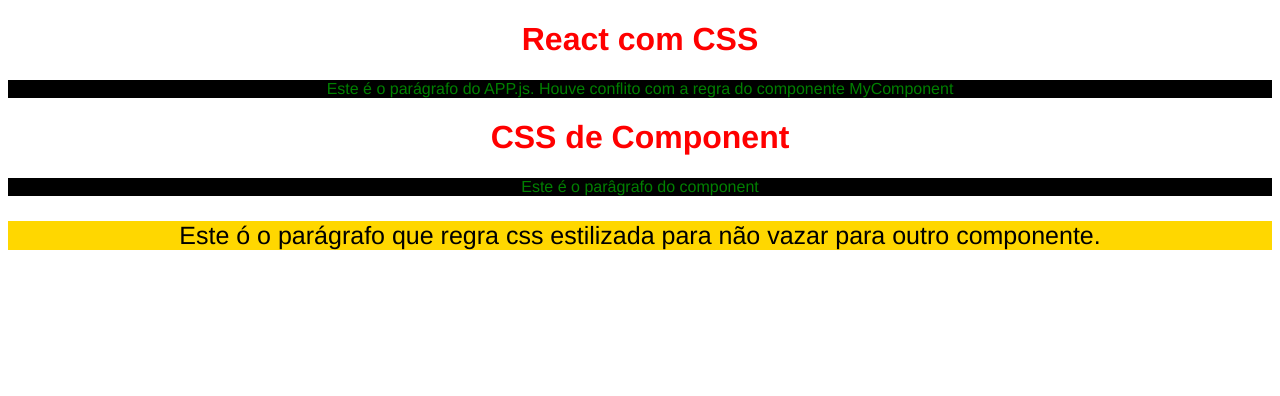
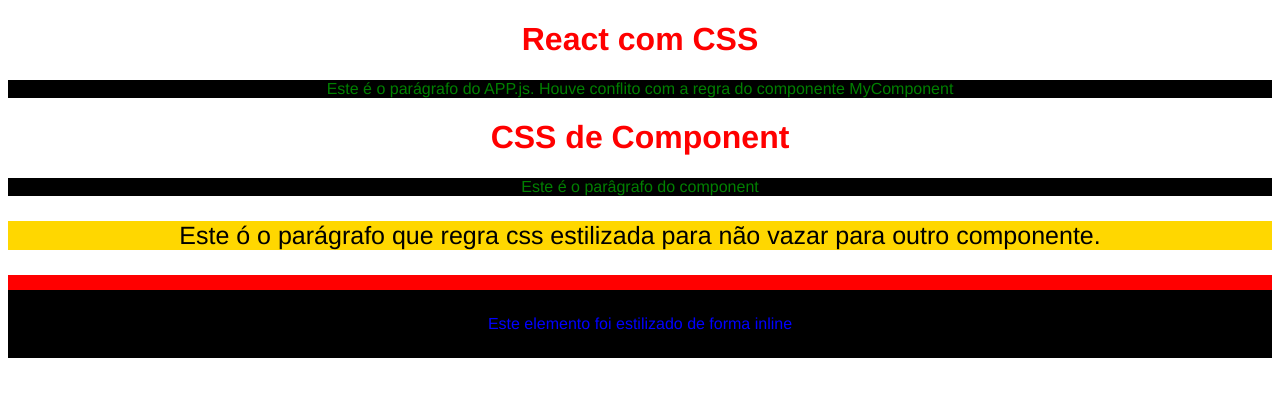
Before and after one commit to xanderifer1974/curso-react-do-zero-a-maestria-reactEcss, a React (Create React App) app: page / in a window 1280 px wide. Shown: the top 396 px of the page. Built offline with nearby package versions, Linux system fonts and the light colour scheme.

Commit message:
CSS inline

```diff
--- a/src/App.js
+++ b/src/App.js
@@ -10,6 +10,10 @@
       <p>Este é o parágrafo do APP.js. Houve conflito com a regra do componente MyComponent</p>
       {/* CSS de componente */}
       <MyComponent/>
+
+      {/*Inline CSS
+      Este tipo de regra precisa ser evitado, mais para nivel de conhecimento foi mostrado*/}
+      <p style={{color:"blue", padding:"25px", borderTop:"15px solid red"}}>Este elemento foi estilizado de forma inline</p>
     </div>
   );
 }
```
